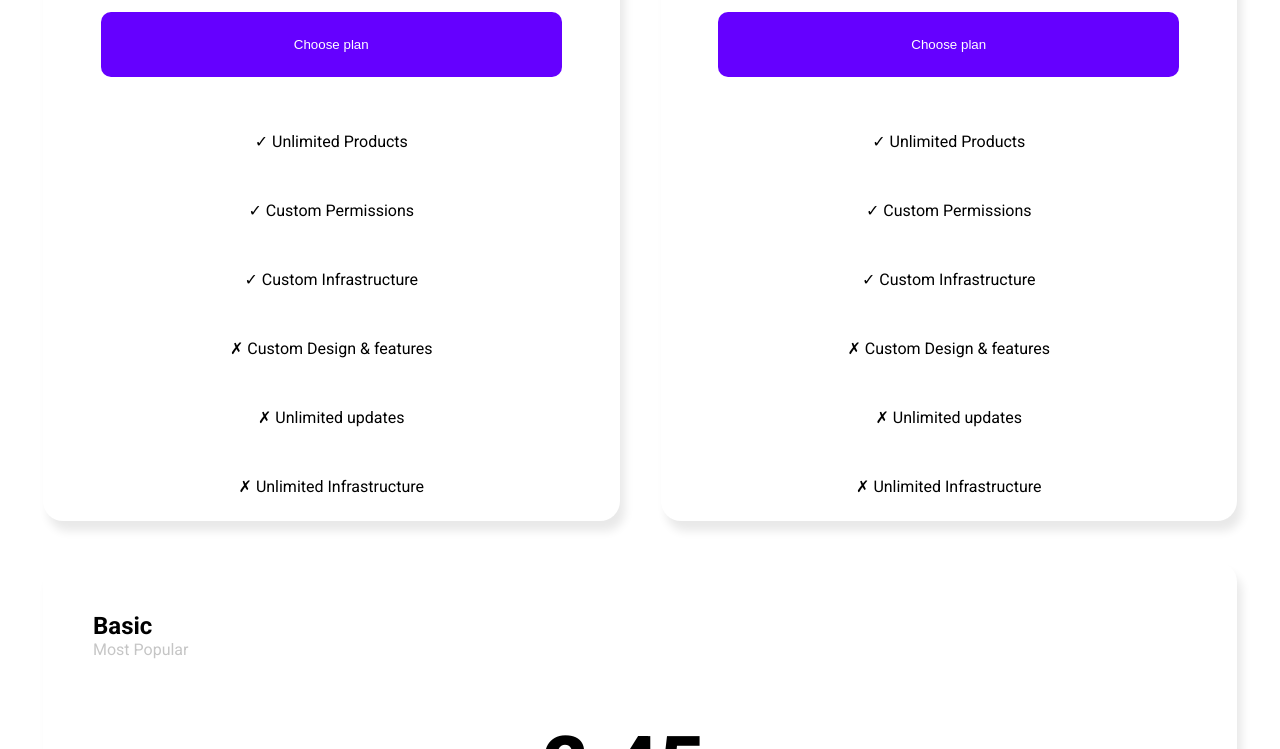
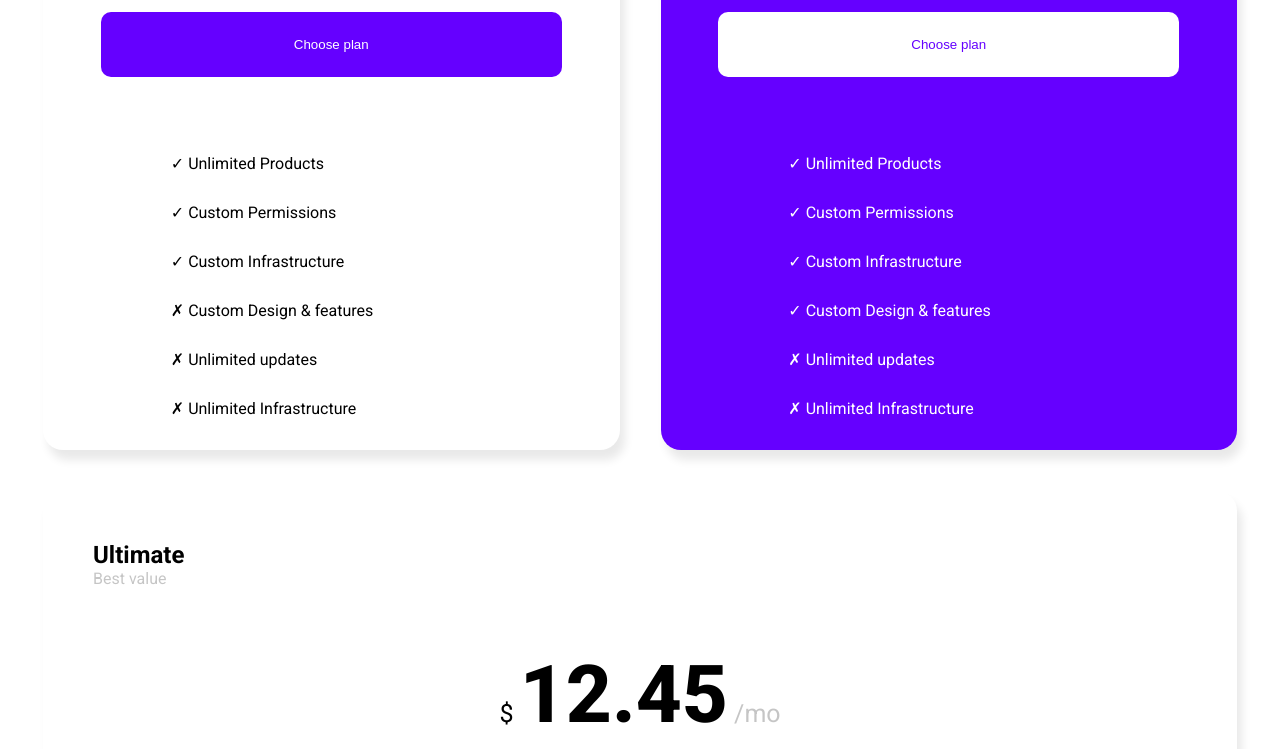
Before and after one commit to SimoneZoroddu/htmlcss-pricing-plan, a plain HTML site: page index.html in a window 1280 px wide. Shown: the part 537-1286 px from the top of the page. Drawn offline with Linux system fonts and the light colour scheme.

Commit message:
end of the exercise without bonus

```diff
--- a/index.html
+++ b/index.html
@@ -57,11 +57,11 @@
             </div>
             <div class="card">
                 <div class="info_plan">
-                    <h2>Basic</h2>
-                    <span class="grey_color">Most Popular</span>
+                    <h2>Professional</h2>
+                    <span class="grey_color">Recommended</span>
                 </div>
                 <div class="price">
-                    <div>$ <span class="numbers">2.45</span> <span class="grey_color">/mo</span></div>
+                    <div>$ <span class="numbers">4.45</span> <span class="grey_color">/mo</span></div>
                     <div>Yearly <span class="background_sale">15% Off</span></div>
                     <button>Choose plan</button>
                 </div>
@@ -69,18 +69,18 @@
                     <li>&check; Unlimited Products</li>
                     <li>&check; Custom Permissions</li>
                     <li>&check; Custom Infrastructure</li>
-                    <li>&cross; Custom Design & features</li>
+                    <li>&check; Custom Design & features</li>
                     <li>&cross; Unlimited updates</li>
                     <li>&cross; Unlimited Infrastructure</li>
                 </ul>
             </div>
             <div class="card">
                 <div class="info_plan">
-                    <h2>Basic</h2>
-                    <span class="grey_color">Most Popular</span>
+                    <h2>Ultimate</h2>
+                    <span class="grey_color">Best value</span>
                 </div>
                 <div class="price">
-                    <div>$ <span class="numbers">2.45</span> <span class="grey_color">/mo</span></div>
+                    <div>$ <span class="numbers">12.45</span> <span class="grey_color">/mo</span></div>
                     <div>Yearly <span class="background_sale">15% Off</span></div>
                     <button>Choose plan</button>
                 </div>
@@ -88,9 +88,9 @@
                     <li>&check; Unlimited Products</li>
                     <li>&check; Custom Permissions</li>
                     <li>&check; Custom Infrastructure</li>
-                    <li>&cross; Custom Design & features</li>
-                    <li>&cross; Unlimited updates</li>
-                    <li>&cross; Unlimited Infrastructure</li>
+                    <li>&check; Custom Design & features</li>
+                    <li>&check; Unlimited updates</li>
+                    <li>&check; Unlimited Infrastructure</li>
                 </ul>
             </div>
         </main>
--- a/style.css
+++ b/style.css
@@ -111,7 +111,7 @@ body {
 
 .cards {
     max-width: 1426px;
-    height: 919px;
+    max-height: 919px;
     display: flex;
     flex-wrap: wrap;
     gap: 41px;
@@ -128,6 +128,7 @@ body {
         flex-basis: calc(100% / 3 - (41 * 2) / 3);
         flex-shrink: 0;
         flex-grow: 1;
+        flex-wrap: wrap;
 
         .grey_color {
             color: rgba(0, 0, 0, 0.226);
@@ -171,15 +172,81 @@ body {
             }
         }
 
-        .detail_plan {
-            padding: 0;
-            list-style: none;
-
-            li {
-                text-align: center;
-                padding: 25px;
-            }
-        }
     }
 
 }
+
+.card:nth-child(2) {
+    background-color: #6500ff;
+    color: white;
+
+    .grey_color {
+        color: white;
+    }
+    &>.price button {
+        color: #6500ff;
+        background-color: white;
+    }
+
+}
+
+
+ul {
+    list-style: none;
+    display: block;
+    display: flex;
+    flex-wrap: wrap;
+    max-width: 385px;
+    margin: 0px auto;
+    gap: 30px 0px;
+    padding: 2rem;
+
+    li {
+        flex-basis: calc(100% / 6);
+        flex-grow: 0;
+        flex-shrink: 1;
+        min-width: 385px;
+    }
+}
+
+/* .detail_plan {
+    list-style: none;
+    max-width: 385px;
+    display: flex;
+    flex-wrap: wrap;
+    gap: 10px;
+
+    li {
+        flex-basis: calc(100% / 2 - 10px);
+        flex-shrink: 0;
+        flex-grow: 1;
+        min-width: 180px;
+
+    }
+} */
+
+
+
+
+
+
+
+
+
+
+
+/* .detail_plan {
+    max-width: 385px;
+    display: flex;
+    gap: 50px;
+    flex-wrap: wrap;
+    padding: 0;
+    list-style: none;
+
+    li {
+        flex-basis: 20px;
+        text-align: center;
+        padding: 25px 0px;
+        margin: 0px;
+    }
+} */
```
